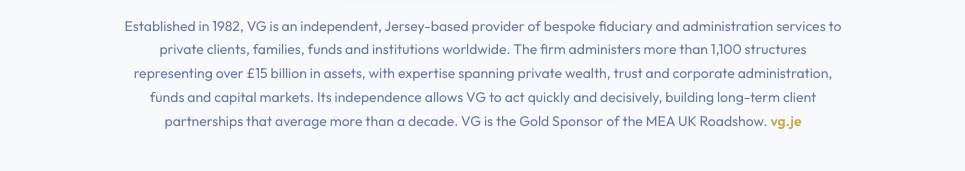
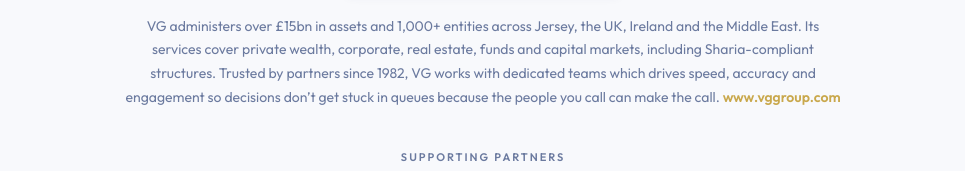
Before and after one commit to Middle-East-Association/UK-ROADSHOW, a plain HTML site: page index.html in a window 1280 px wide. Shown: the part 4456-4627 px from the top of the page, without its empty margins (157-1122 px from the left). Drawn offline with nearby package versions, Linux system fonts and the light colour scheme.

Commit message:
Update VG gold sponsor boilerplate to new group copy (#25)
Co-authored-by: Sophia Hopton <sophiahopton@192.168.1.5>
Co-authored-by: Claude Opus 4.8 <noreply@anthropic.com>

```diff
--- a/index.html
+++ b/index.html
@@ -259,7 +259,7 @@
         <img src="assets/partners/vg-group.png" alt="VG" style="max-height:90px; width:auto;">
       </a>
     </div>
-    <p class="sponsor-boilerplate">Established in 1982, VG is an independent, Jersey-based provider of bespoke fiduciary and administration services to private clients, families, funds and institutions worldwide. The firm administers more than 1,100 structures representing over &pound;15 billion in assets, with expertise spanning private wealth, trust and corporate administration, funds and capital markets. Its independence allows VG to act quickly and decisively, building long-term client partnerships that average more than a decade. VG is the Gold Sponsor of the MEA UK Roadshow. <a href="https://www.vg.je" target="_blank">vg.je</a></p>
+    <p class="sponsor-boilerplate">VG administers over &pound;15bn in assets and 1,000+ entities across Jersey, the UK, Ireland and the Middle East. Its services cover private wealth, corporate, real estate, funds and capital markets, including Sharia-compliant structures. Trusted by partners since 1982, VG works with dedicated teams which drives speed, accuracy and engagement so decisions don&rsquo;t get stuck in queues because the people you call can make the call. <a href="https://www.vggroup.com" target="_blank">www.vggroup.com</a></p>
 
     <div class="partners-label" style="text-align:center;">Supporting Partners</div>
     <div class="partners-grid" style="justify-content:center;">
```
